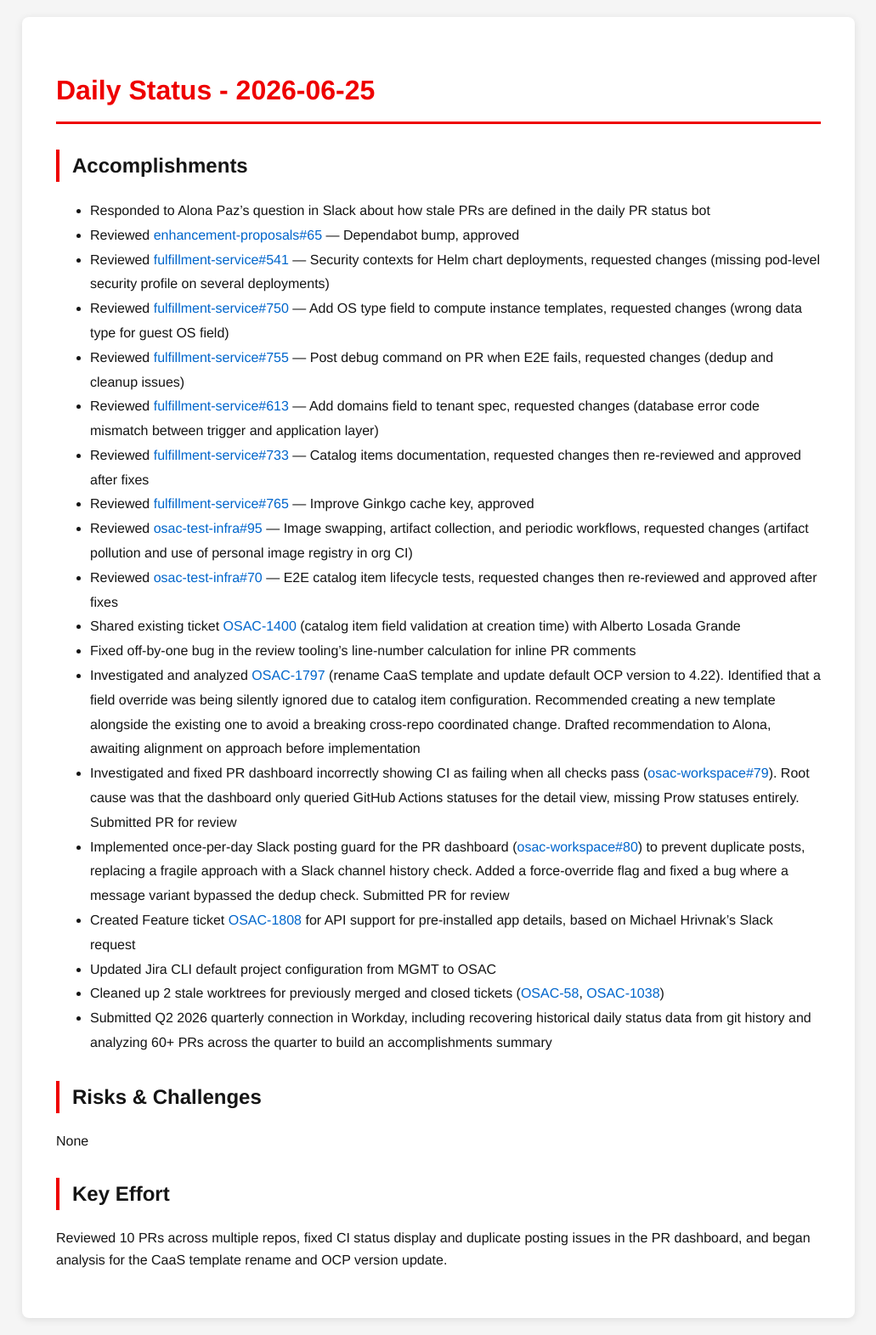
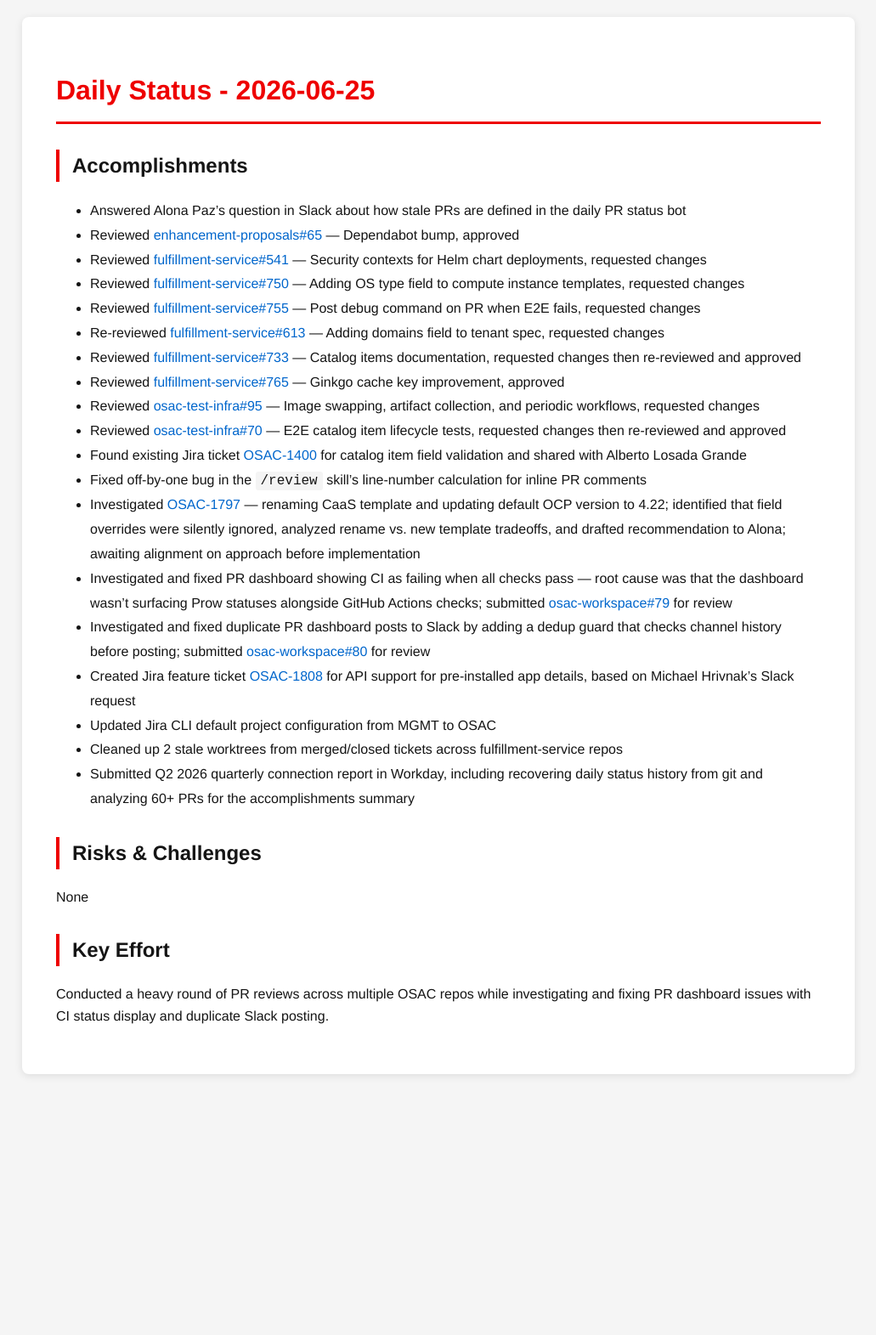
Before and after one commit to tzvatot/daily-status, a Jekyll site: the page built from 2026-06-25.md, in a window 1280 px wide. Shown: the whole page at 85% size, without its empty margins (124-1155 px from the left). Built offline with Jekyll 4.4.1, drawn with Linux system fonts in a browser that asks for light colours; after the commit the page ends 1284 px from its top, so only the background shows below that.

Commit message:
Daily status update - 2026-06-25

```diff
--- a/2026-06-25.md
+++ b/2026-06-25.md
@@ -7,28 +7,28 @@
 # Daily Status - 2026-06-25
 
 ## Accomplishments
-- Responded to Alona Paz's question in Slack about how stale PRs are defined in the daily PR status bot
+- Answered Alona Paz's question in Slack about how stale PRs are defined in the daily PR status bot
 - Reviewed [enhancement-proposals#65](https://github.com/osac-project/enhancement-proposals/pull/65) — Dependabot bump, approved
-- Reviewed [fulfillment-service#541](https://github.com/osac-project/fulfillment-service/pull/541) — Security contexts for Helm chart deployments, requested changes (missing pod-level security profile on several deployments)
-- Reviewed [fulfillment-service#750](https://github.com/osac-project/fulfillment-service/pull/750) — Add OS type field to compute instance templates, requested changes (wrong data type for guest OS field)
-- Reviewed [fulfillment-service#755](https://github.com/osac-project/fulfillment-service/pull/755) — Post debug command on PR when E2E fails, requested changes (dedup and cleanup issues)
-- Reviewed [fulfillment-service#613](https://github.com/osac-project/fulfillment-service/pull/613) — Add domains field to tenant spec, requested changes (database error code mismatch between trigger and application layer)
-- Reviewed [fulfillment-service#733](https://github.com/osac-project/fulfillment-service/pull/733) — Catalog items documentation, requested changes then re-reviewed and approved after fixes
-- Reviewed [fulfillment-service#765](https://github.com/osac-project/fulfillment-service/pull/765) — Improve Ginkgo cache key, approved
-- Reviewed [osac-test-infra#95](https://github.com/osac-project/osac-test-infra/pull/95) — Image swapping, artifact collection, and periodic workflows, requested changes (artifact pollution and use of personal image registry in org CI)
-- Reviewed [osac-test-infra#70](https://github.com/osac-project/osac-test-infra/pull/70) — E2E catalog item lifecycle tests, requested changes then re-reviewed and approved after fixes
-- Shared existing ticket [OSAC-1400](https://redhat.atlassian.net/browse/OSAC-1400) (catalog item field validation at creation time) with Alberto Losada Grande
-- Fixed off-by-one bug in the review tooling's line-number calculation for inline PR comments
-- Investigated and analyzed [OSAC-1797](https://redhat.atlassian.net/browse/OSAC-1797) (rename CaaS template and update default OCP version to 4.22). Identified that a field override was being silently ignored due to catalog item configuration. Recommended creating a new template alongside the existing one to avoid a breaking cross-repo coordinated change. Drafted recommendation to Alona, awaiting alignment on approach before implementation
-- Investigated and fixed PR dashboard incorrectly showing CI as failing when all checks pass ([osac-workspace#79](https://github.com/osac-project/osac-workspace/pull/79)). Root cause was that the dashboard only queried GitHub Actions statuses for the detail view, missing Prow statuses entirely. Submitted PR for review
-- Implemented once-per-day Slack posting guard for the PR dashboard ([osac-workspace#80](https://github.com/osac-project/osac-workspace/pull/80)) to prevent duplicate posts, replacing a fragile approach with a Slack channel history check. Added a force-override flag and fixed a bug where a message variant bypassed the dedup check. Submitted PR for review
-- Created Feature ticket [OSAC-1808](https://redhat.atlassian.net/browse/OSAC-1808) for API support for pre-installed app details, based on Michael Hrivnak's Slack request
+- Reviewed [fulfillment-service#541](https://github.com/osac-project/fulfillment-service/pull/541) — Security contexts for Helm chart deployments, requested changes
+- Reviewed [fulfillment-service#750](https://github.com/osac-project/fulfillment-service/pull/750) — Adding OS type field to compute instance templates, requested changes
+- Reviewed [fulfillment-service#755](https://github.com/osac-project/fulfillment-service/pull/755) — Post debug command on PR when E2E fails, requested changes
+- Re-reviewed [fulfillment-service#613](https://github.com/osac-project/fulfillment-service/pull/613) — Adding domains field to tenant spec, requested changes
+- Reviewed [fulfillment-service#733](https://github.com/osac-project/fulfillment-service/pull/733) — Catalog items documentation, requested changes then re-reviewed and approved
+- Reviewed [fulfillment-service#765](https://github.com/osac-project/fulfillment-service/pull/765) — Ginkgo cache key improvement, approved
+- Reviewed [osac-test-infra#95](https://github.com/osac-project/osac-test-infra/pull/95) — Image swapping, artifact collection, and periodic workflows, requested changes
+- Reviewed [osac-test-infra#70](https://github.com/osac-project/osac-test-infra/pull/70) — E2E catalog item lifecycle tests, requested changes then re-reviewed and approved
+- Found existing Jira ticket [OSAC-1400](https://redhat.atlassian.net/browse/OSAC-1400) for catalog item field validation and shared with Alberto Losada Grande
+- Fixed off-by-one bug in the `/review` skill's line-number calculation for inline PR comments
+- Investigated [OSAC-1797](https://redhat.atlassian.net/browse/OSAC-1797) — renaming CaaS template and updating default OCP version to 4.22; identified that field overrides were silently ignored, analyzed rename vs. new template tradeoffs, and drafted recommendation to Alona; awaiting alignment on approach before implementation
+- Investigated and fixed PR dashboard showing CI as failing when all checks pass — root cause was that the dashboard wasn't surfacing Prow statuses alongside GitHub Actions checks; submitted [osac-workspace#79](https://github.com/osac-project/osac-workspace/pull/79) for review
+- Investigated and fixed duplicate PR dashboard posts to Slack by adding a dedup guard that checks channel history before posting; submitted [osac-workspace#80](https://github.com/osac-project/osac-workspace/pull/80) for review
+- Created Jira feature ticket [OSAC-1808](https://redhat.atlassian.net/browse/OSAC-1808) for API support for pre-installed app details, based on Michael Hrivnak's Slack request
 - Updated Jira CLI default project configuration from MGMT to OSAC
-- Cleaned up 2 stale worktrees for previously merged and closed tickets ([OSAC-58](https://redhat.atlassian.net/browse/OSAC-58), [OSAC-1038](https://redhat.atlassian.net/browse/OSAC-1038))
-- Submitted Q2 2026 quarterly connection in Workday, including recovering historical daily status data from git history and analyzing 60+ PRs across the quarter to build an accomplishments summary
+- Cleaned up 2 stale worktrees from merged/closed tickets across fulfillment-service repos
+- Submitted Q2 2026 quarterly connection report in Workday, including recovering daily status history from git and analyzing 60+ PRs for the accomplishments summary
 
 ## Risks & Challenges
 None
 
 ## Key Effort
-Reviewed 10 PRs across multiple repos, fixed CI status display and duplicate posting issues in the PR dashboard, and began analysis for the CaaS template rename and OCP version update.
+Conducted a heavy round of PR reviews across multiple OSAC repos while investigating and fixing PR dashboard issues with CI status display and duplicate Slack posting.
```
